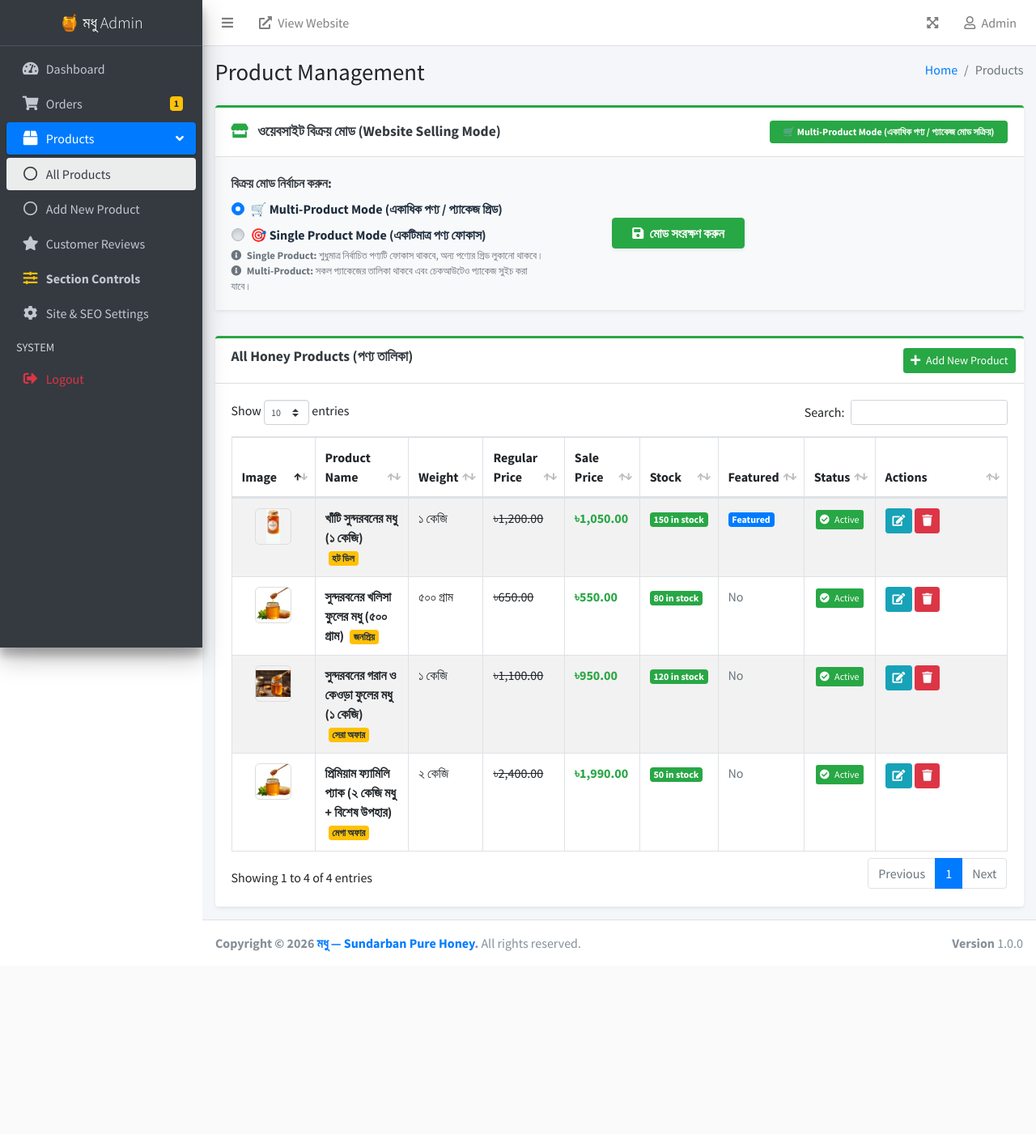
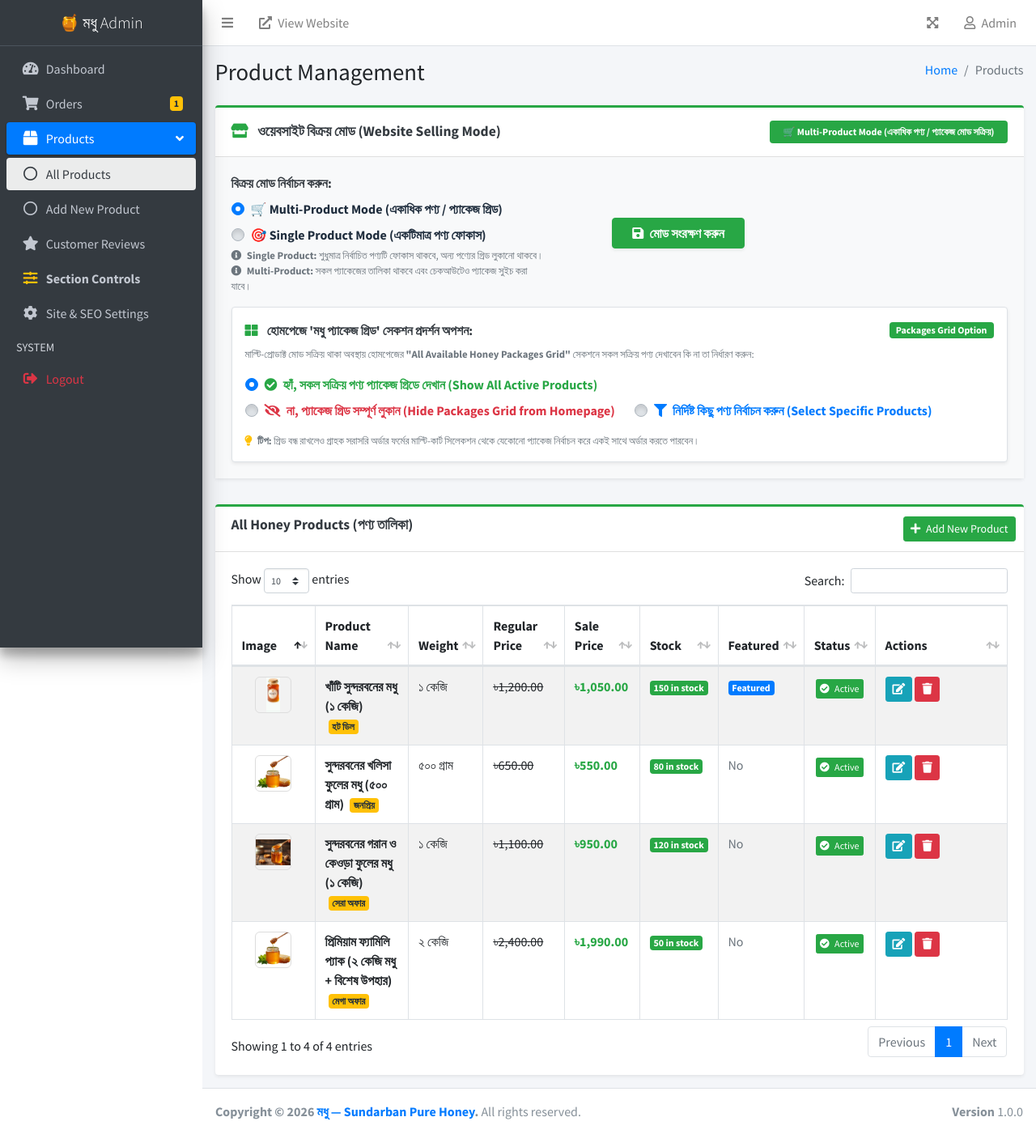
Before and after one commit to bdnahid55/single-product-landing-website, a Laravel app: page /admin/products in a window 1280 px wide. Shown: the whole page at 81% size. Before the commit the page ends 1176 px from the top, so only its background shows below. Run offline with Laravel 12, Linux system fonts and the light colour scheme; a user stored in the database is signed in; data comes from the database, SQL or seed files in the repository; some libraries are stand-ins or nearby versions.

Commit message:
version 1, revision 4

```diff
--- a/app/Http/Controllers/Admin/ProductController.php
+++ b/app/Http/Controllers/Admin/ProductController.php
@@ -20,17 +20,26 @@ class ProductController extends Controller
         $storeMode = Setting::get('store_mode', 'multiple');
         $singleProductId = Setting::get('single_product_id');
 
-        return view('admin.products.index', compact('products', 'allProducts', 'storeMode', 'singleProductId'));
+        $showPackagesGrid = Setting::get('show_packages_grid', 'all');
+        if ($showPackagesGrid === '1') $showPackagesGrid = 'all';
+        if ($showPackagesGrid === '0') $showPackagesGrid = 'none';
+
+        $selectedGridProductIds = json_decode(Setting::get('grid_product_ids', '[]'), true) ?: [];
+
+        return view('admin.products.index', compact('products', 'allProducts', 'storeMode', 'singleProductId', 'showPackagesGrid', 'selectedGridProductIds'));
     }
 
     /**
-     * Update website sales mode (single product vs multiple products).
+     * Update website sales mode (single product vs multiple products) and package grid visibility.
      */
     public function updateMode(Request $request)
     {
         $validated = $request->validate([
-            'store_mode'        => 'required|in:single,multiple',
-            'single_product_id' => 'nullable|exists:products,id',
+            'store_mode'          => 'required|in:single,multiple',
+            'single_product_id'   => 'nullable|exists:products,id',
+            'show_packages_grid'  => 'nullable|in:all,none,selected,0,1',
+            'grid_product_ids'    => 'nullable|array',
+            'grid_product_ids.*'  => 'exists:products,id',
         ]);
 
         Setting::set('store_mode', $validated['store_mode'], 'store_mode');
@@ -39,11 +48,19 @@ class ProductController extends Controller
             Setting::set('single_product_id', $validated['single_product_id'], 'store_mode');
         }
 
+        $showPackagesGrid = $validated['show_packages_grid'] ?? 'all';
+        if ($showPackagesGrid === '1') $showPackagesGrid = 'all';
+        if ($showPackagesGrid === '0') $showPackagesGrid = 'none';
+        Setting::set('show_packages_grid', $showPackagesGrid, 'store_mode');
+
+        $gridProductIds = $request->input('grid_product_ids', []);
+        Setting::set('grid_product_ids', json_encode(array_values(array_map('intval', (array)$gridProductIds))), 'store_mode');
+
         $modeLabel = $validated['store_mode'] === 'single'
             ? 'Single Product Funnel (একক পণ্য মোড)'
             : 'Multi-Product Store (একাধিক পণ্য / প্যাকেজ মোড)';
 
-        return back()->with('success', "ওয়েবসাইট বিক্রয় মোড সফলভাবে পরিবর্তন করা হয়েছে: {$modeLabel}!");
+        return back()->with('success', "ওয়েবসাইট বিক্রয় মোড ও প্যাকেজ গ্রিড সেটিংস সফলভাবে সংরক্ষণ করা হয়েছে: {$modeLabel}!");
     }
 
     /**
--- a/app/Http/Controllers/Admin/SectionController.php
+++ b/app/Http/Controllers/Admin/SectionController.php
@@ -58,11 +58,11 @@ class SectionController extends Controller
                 'key'         => 'section_products_show',
                 'title_bn'    => 'সেরা মধু প্যাকেজসমূহ (Products Section)',
                 'title_en'    => 'Featured Product & Packages Grid',
-                'description' => 'ফিচার্ড প্রোডাক্ট ব্যানার এবং সকল সক্রিয় মধু প্যাকেজের তালিকা ও সরাসরি ক্রয় বাটন।',
+                'description' => 'ফিচার্ড প্রোডাক্ট ব্যানার এবং সকল সক্রিয় মধু প্যাকেজের তালিকা। মাল্টি-প্রোডাক্ট মোডে গ্রিড অন/অফ করতে প্রোডাক্টস পেজ ব্যবহার করুন।',
                 'icon'        => 'fas fa-box text-warning',
                 'badge'       => 'পণ্যসমূহ',
                 'edit_url'    => route('admin.products.index'),
-                'edit_label'  => 'পণ্য তালিকা পরিচালনা',
+                'edit_label'  => 'পণ্য তালিকা ও গ্রিড মোড পরিচালনা',
             ],
             [
                 'key'         => 'section_benefits_show',
--- a/app/Models/Order.php
+++ b/app/Models/Order.php
@@ -38,7 +38,7 @@ class Order extends Model
 
     public static function generateOrderNumber(): string
     {
-        $prefix = 'MODHU-';
+        $prefix = 'ORD-';
         $random = strtoupper(bin2hex(random_bytes(3))); // 6 hex chars
         $timestamp = date('ymd');
         return $prefix . $timestamp . '-' . $random;
--- a/resources/views/admin/orders/invoice.blade.php
+++ b/resources/views/admin/orders/invoice.blade.php
@@ -66,7 +66,6 @@
       <div class="col-sm-4 invoice-col">
         <b>Invoice #{{ $order->order_number }}</b><br>
         <br>
-        <b>Order ID:</b> #{{ $order->id }}<br>
         <b>Order Date:</b> {{ $order->created_at->format('d M, Y h:i A') }}<br>
         <b>Payment:</b> {{ strtoupper($order->payment_method) }} ({{ ucfirst($order->payment_status) }})<br>
         <b>Status:</b> {{ ucfirst($order->order_status) }}
--- a/resources/views/admin/products/index.blade.php
+++ b/resources/views/admin/products/index.blade.php
@@ -64,6 +64,68 @@
                 <i class="fas fa-save mr-1"></i> মোড সংরক্ষণ করুন
               </button>
             </div>
+          </div>
+
+          <!-- Multi-Product Mode: Homepage Packages Grid Display Controls -->
+          <div id="multiProductOptionsBox" class="mt-3 p-3 bg-white rounded border shadow-sm" style="{{ $storeMode === 'multiple' ? '' : 'display: none;' }}">
+            <div class="d-flex flex-wrap justify-content-between align-items-center mb-2">
+              <label class="font-weight-bold text-dark mb-0">
+                <i class="fas fa-th-large text-success mr-2"></i> হোমপেজে 'মধু প্যাকেজ গ্রিড' সেকশন প্রদর্শন অপশন:
+              </label>
+              <span class="badge badge-success px-2 py-1">Packages Grid Option</span>
+            </div>
+            <p class="text-muted small mb-3">
+              মাল্টি-প্রোডাক্ট মোড সক্রিয় থাকা অবস্থায় হোমপেজের <strong>"All Available Honey Packages Grid"</strong> সেকশনে সকল সক্রিয় পণ্য দেখাবেন কি না তা নির্ধারণ করুন:
+            </p>
+
+            <div class="d-flex flex-wrap align-items-center mb-2">
+              <div class="custom-control custom-radio mr-4 mb-2">
+                <input type="radio" id="grid_mode_all" name="show_packages_grid" value="all" class="custom-control-input" {{ ($showPackagesGrid ?? 'all') === 'all' ? 'checked' : '' }}>
+                <label class="custom-control-label font-weight-bold text-success" for="grid_mode_all">
+                  <i class="fas fa-check-circle mr-1"></i> হ্যাঁ, সকল সক্রিয় পণ্য প্যাকেজ গ্রিডে দেখান (Show All Active Products)
+                </label>
+              </div>
+
+              <div class="custom-control custom-radio mr-4 mb-2">
+                <input type="radio" id="grid_mode_none" name="show_packages_grid" value="none" class="custom-control-input" {{ ($showPackagesGrid ?? 'all') === 'none' ? 'checked' : '' }}>
+                <label class="custom-control-label font-weight-bold text-danger" for="grid_mode_none">
+                  <i class="fas fa-eye-slash mr-1"></i> না, প্যাকেজ গ্রিড সম্পূর্ণ লুকান (Hide Packages Grid from Homepage)
+                </label>
+              </div>
+
+              <div class="custom-control custom-radio mb-2">
+                <input type="radio" id="grid_mode_selected" name="show_packages_grid" value="selected" class="custom-control-input" {{ ($showPackagesGrid ?? 'all') === 'selected' ? 'checked' : '' }}>
+                <label class="custom-control-label font-weight-bold text-primary" for="grid_mode_selected">
+                  <i class="fas fa-filter mr-1"></i> নির্দিষ্ট কিছু পণ্য নির্বাচন করুন (Select Specific Products)
+                </label>
+              </div>
+            </div>
+
+            <!-- Specific Products Checklist (shown only if 'selected' chosen) -->
+            <div id="selectedGridProductsContainer" class="mt-2 pt-2 border-top" style="{{ ($showPackagesGrid ?? 'all') === 'selected' ? '' : 'display: none;' }}">
+              <small class="font-weight-bold text-dark d-block mb-2">
+                হোমপেজ প্যাকেজ গ্রিডে যে যে পণ্য দেখাতে চান টিক দিন:
+              </small>
+              <div class="row">
+                @foreach($allProducts as $p)
+                  <div class="col-md-4 col-sm-6 mb-2">
+                    <div class="custom-control custom-checkbox">
+                      <input type="checkbox" name="grid_product_ids[]" value="{{ $p->id }}" id="grid_prod_{{ $p->id }}" class="custom-control-input" {{ in_array($p->id, $selectedGridProductIds ?? []) ? 'checked' : '' }}>
+                      <label class="custom-control-label font-weight-bold text-dark" for="grid_prod_{{ $p->id }}">
+                        {{ $p->name }} <span class="text-success">(৳{{ number_format($p->sale_price, 0) }})</span>
+                        @if(!$p->is_active)
+                          <span class="badge badge-secondary ml-1">Inactive</span>
+                        @endif
+                      </label>
+                    </div>
+                  </div>
+                @endforeach
+              </div>
+            </div>
+
+            <small class="text-muted d-block mt-2">
+              <i class="fas fa-lightbulb text-warning mr-1"></i> <strong>টিপ:</strong> গ্রিড বন্ধ রাখলেও গ্রাহক সরাসরি অর্ডার ফর্মের মাল্টি-কার্ট সিলেকশন থেকে যেকোনো প্যাকেজ নির্বাচন করে একই সাথে অর্ডার করতে পারবেন।
+            </small>
           </div>
         </form>
       </div>
@@ -171,12 +233,23 @@
       "pageLength": 10
     });
 
-    // Toggle Single Product Selector Dropdown
+    // Toggle Selling Mode Sub-Options
     $('input[name="store_mode"]').on('change', function () {
       if ($(this).val() === 'single') {
         $('#singleProductSelectCol').slideDown();
+        $('#multiProductOptionsBox').slideUp();
       } else {
         $('#singleProductSelectCol').slideUp();
+        $('#multiProductOptionsBox').slideDown();
+      }
+    });
+
+    // Toggle specific products checklist when grid mode is 'selected'
+    $('input[name="show_packages_grid"]').on('change', function () {
+      if ($(this).val() === 'selected') {
+        $('#selectedGridProductsContainer').slideDown();
+      } else {
+        $('#selectedGridProductsContainer').slideUp();
       }
     });
   });
```
Also changed, not shown: app/Http/Controllers/HomeController.php (+16 -1 lines), resources/views/home.blade.php (+8 -2 lines), tests/Feature/OrderAndAdminTest.php (+64 -0 lines).
